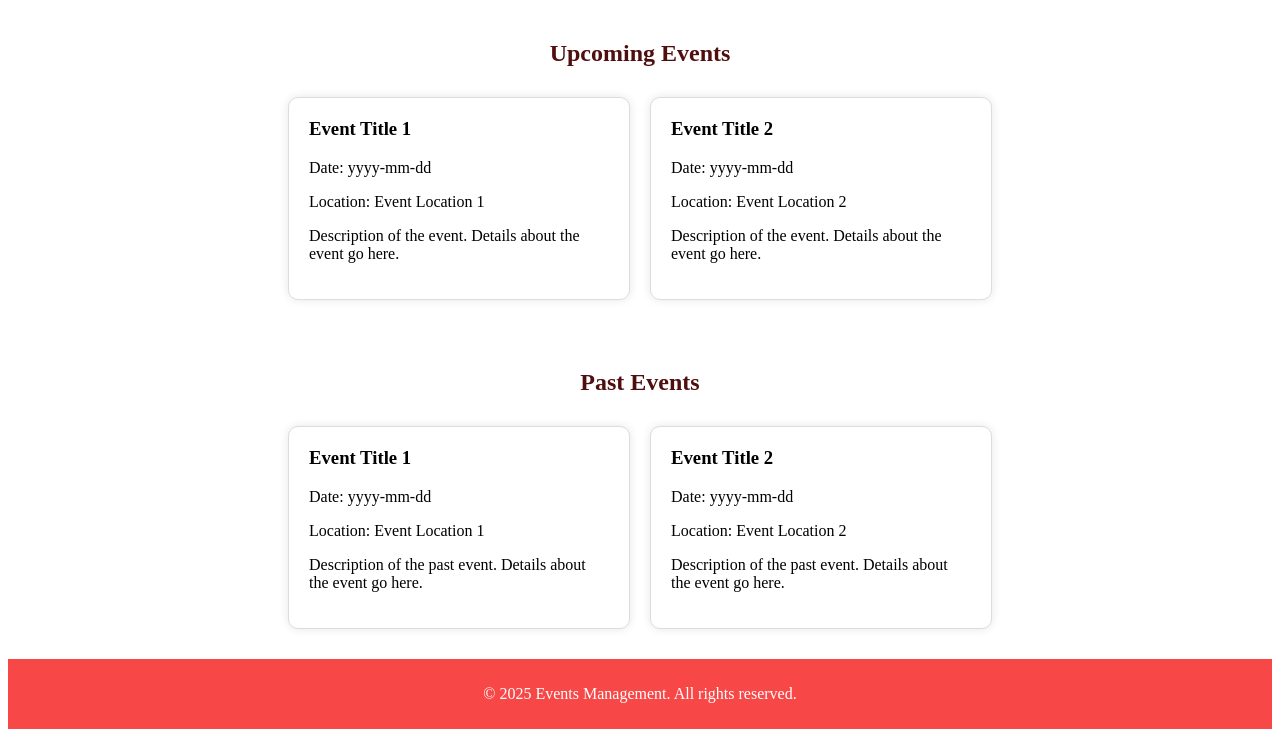
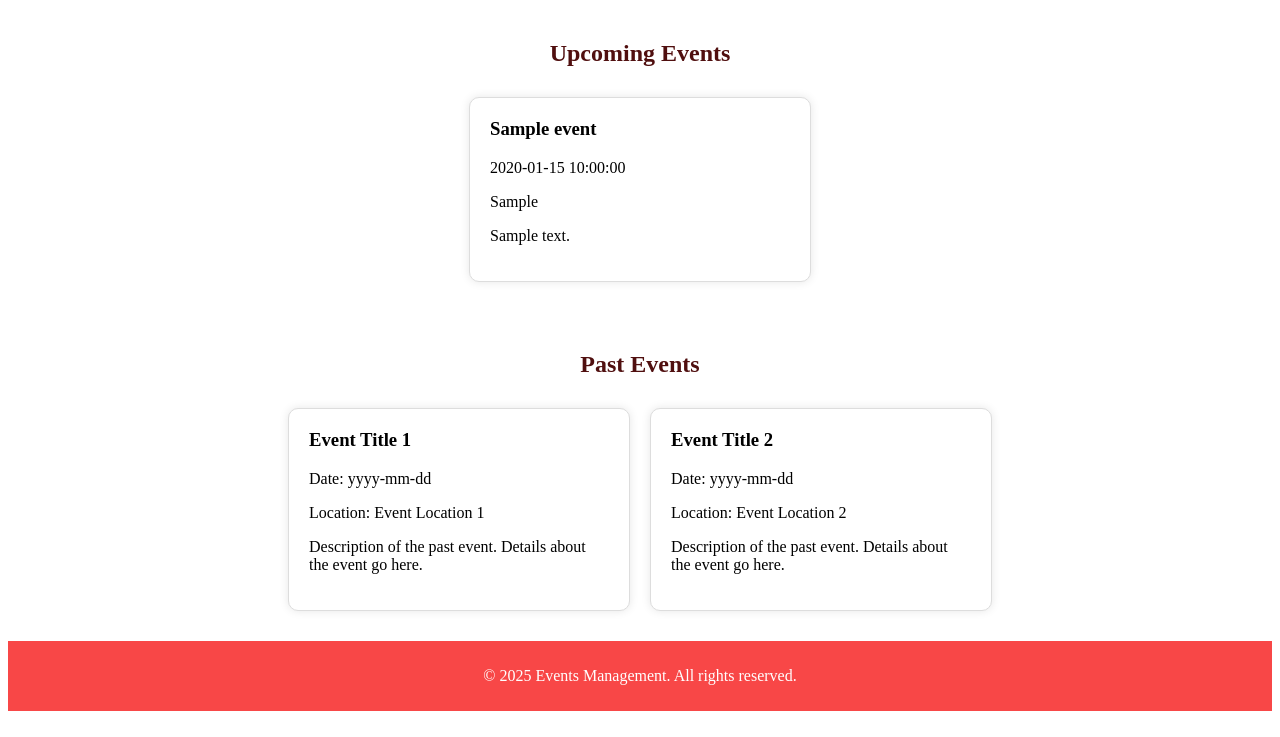
Before and after one commit to shihabpk99/Event-Management-, a PHP site: page / in a window 1280 px wide. Shown: the part 166-903 px from the top of the page. After the commit the page ends 877 px from the top, so only its background shows below. Run offline with PHP 8.4, Linux system fonts and the light colour scheme; tables that the repository leaves empty or names only in its code hold one stand-in row (values such as "Sample post").

Commit message:
event connection

```diff
--- a/index.php
+++ b/index.php
@@ -10,7 +10,11 @@ $conn = new mysqli($servername, $username, $password, $dbname);
 // Check connection
 if ($conn->connect_error) {
     die("Connection failed: " . $conn->connect_error);
+
 }
+
+$sql = "SELECT * FROM events ORDER BY event_date ASC";
+$result = $conn->query($sql);
 ?>
 
 <!DOCTYPE html>
@@ -38,18 +42,14 @@ if ($conn->connect_error) {
     <section class="events-section">
         <h2>Upcoming Events</h2>
         <div class="events-container">
+        <?php while ($row = $result->fetch_assoc()) { ?>
             <div class="event-card">
-                <h3>Event Title 1</h3>
-                <p>Date: yyyy-mm-dd</p>
-                <p>Location: Event Location 1</p>
-                <p>Description of the event. Details about the event go here.</p>
+                <h3><?php echo $row['event_name']; ?></h3>
+                <p><?php echo $row['event_date']; ?></p>
+                <p><?php echo $row['location']; ?></p>
+                <p><?php echo $row['description']; ?></p>
             </div>
-            <div class="event-card">
-                <h3>Event Title 2</h3>
-                <p>Date: yyyy-mm-dd</p>
-                <p>Location: Event Location 2</p>
-                <p>Description of the event. Details about the event go here.</p>
-            </div>
+            <?php } ?>
             <!-- Add more event cards as needed -->
         </div>
     </section>
```
